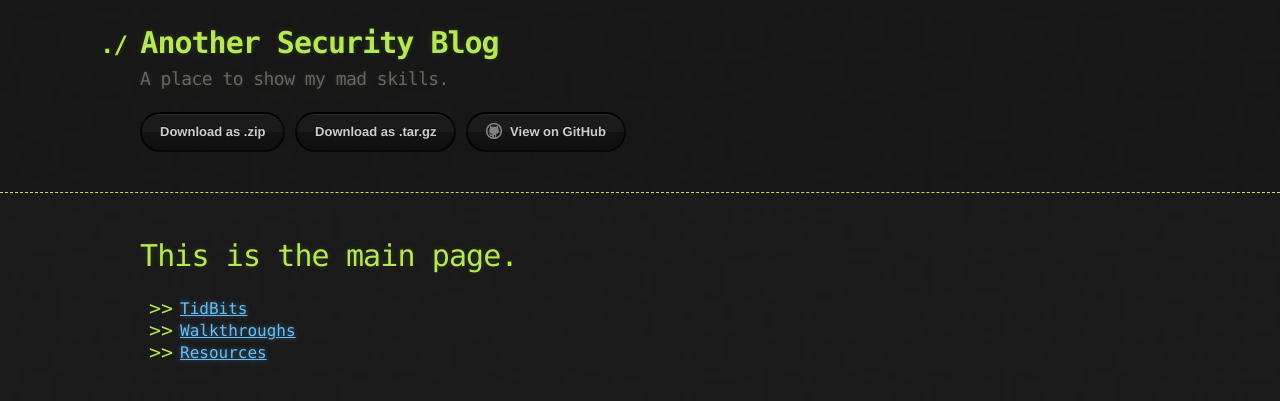
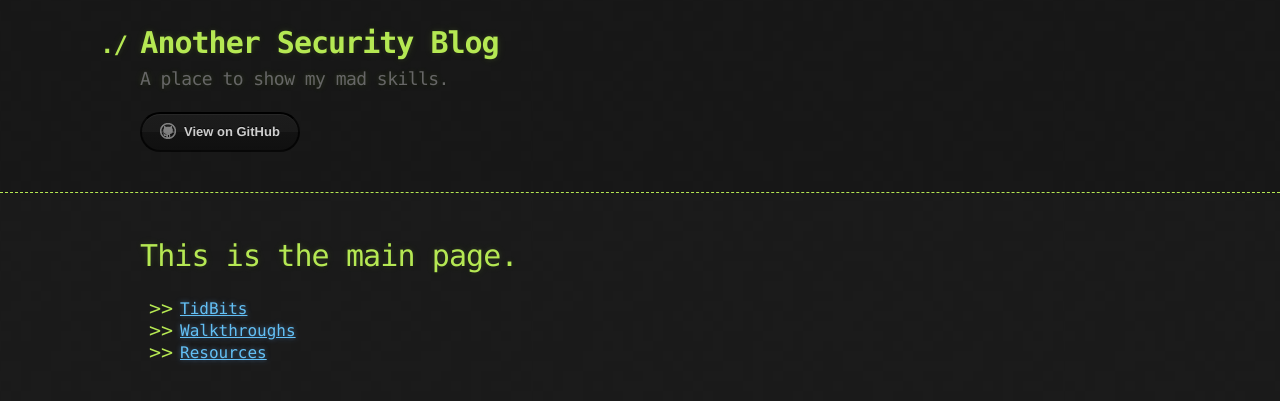
Before and after one commit to CyberCasquatch/cybercasquatch.github.io, a Jekyll site: the page built from index.md, in a window 1280 px wide. Shown: the top 401 px of the page. Built offline with Jekyll 4.4.1, drawn with Linux system fonts in a browser that asks for light colours; our own code applies the rules of GitHub Pages for plain Markdown files.

Commit message:
Update default.html

```diff
--- a/_layouts/default.html
+++ b/_layouts/default.html
@@ -20,9 +20,9 @@
         <h2>{{ site.description | default: site.github.project_tagline }}</h2>
 
         <section id="downloads">
-          {% if site.show_downloads %}
-            <a href="{{ site.github.zip_url }}" class="btn">Download as .zip</a>
-            <a href="{{ site.github.tar_url }}" class="btn">Download as .tar.gz</a>
+          {% if site.show_pages %}
+            <a href="{{ https://cybercasquatch.github.io/TidBits/TidBitsMain.html }}" class="btn">TidBits</a>
+            <a href="{{ https://cybercasquatch.github.io/Resources-page.html }}" class="btn">Resources</a>
           {% endif %}
           <a href="{{ site.github.repository_url }}" class="btn btn-github"><span class="icon"></span>View on GitHub</a>
         </section>
```
